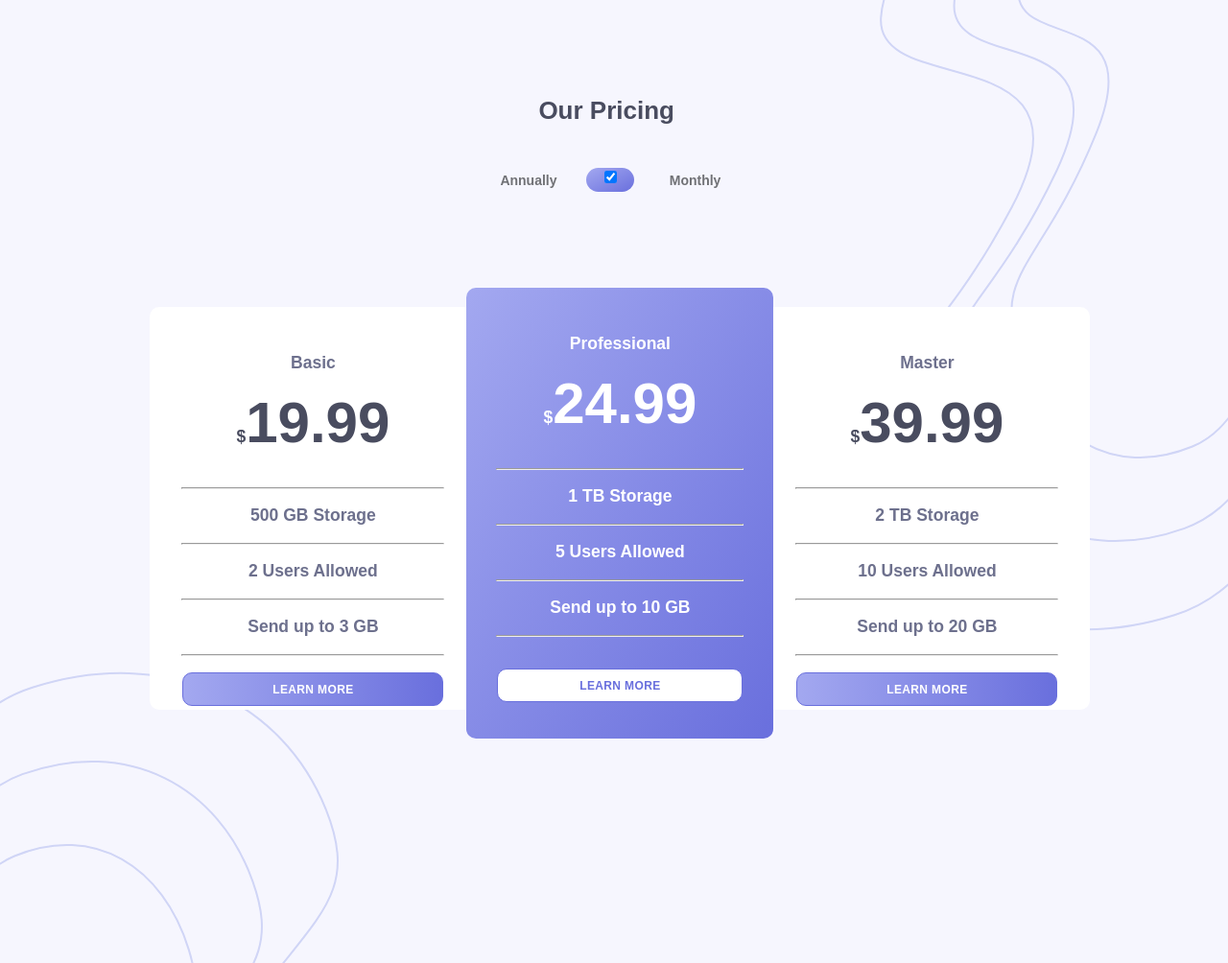
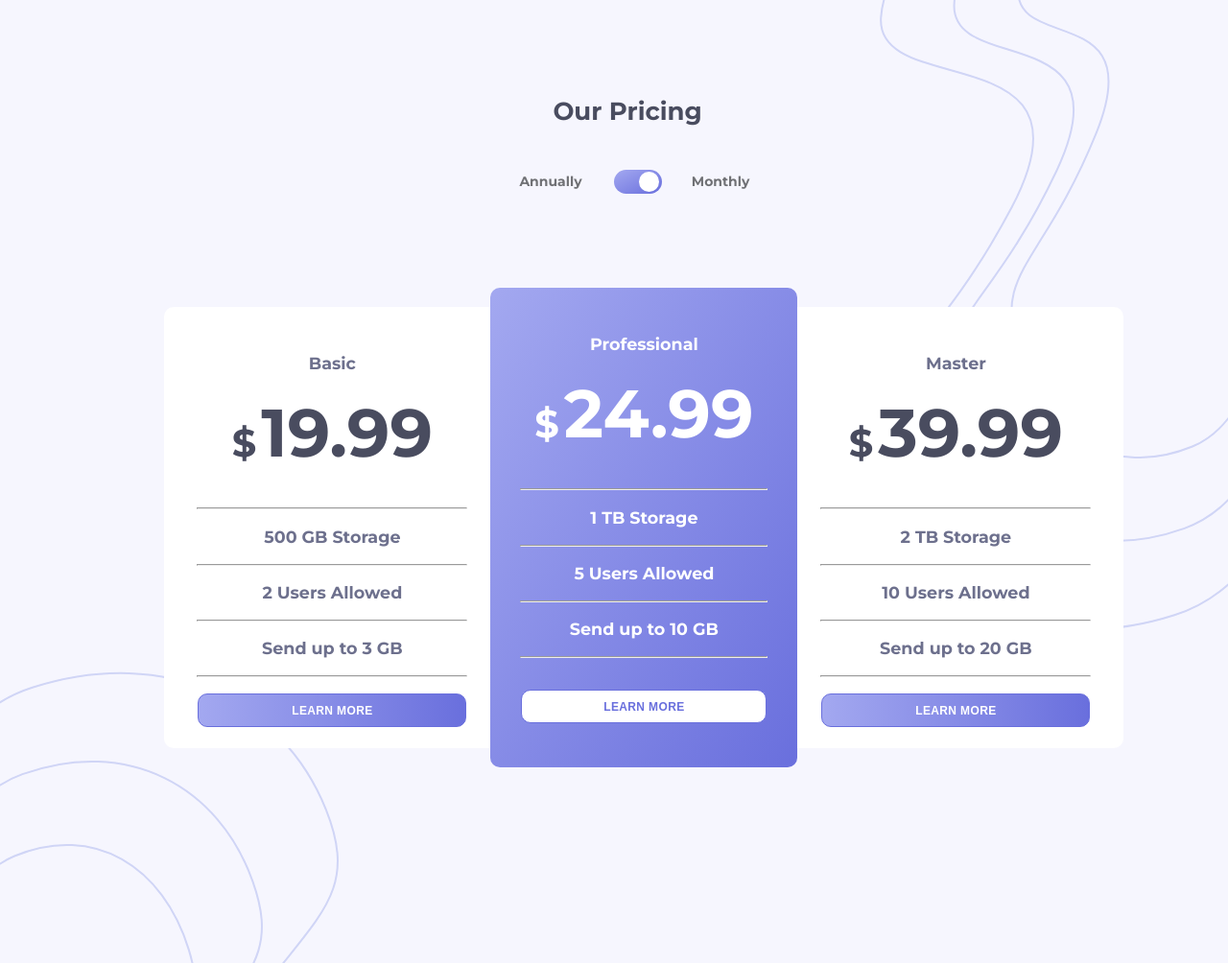
Before and after one commit to ColmanDevClub/week-2, a plain HTML site: page Toggle-Button/index.html in a window 1280 px wide. Shown: the whole page at 96% size. Drawn offline with Linux system fonts and the light colour scheme.

Commit message:
Toggle switch completed.

```diff
--- a/Toggle-Button/index.html
+++ b/Toggle-Button/index.html
@@ -15,23 +15,20 @@
     <img id="bottom-wave" src="./images/bg-bottom.svg" alt="bottom-wave">
 
     <!-- Professional plan box -->
-    <section id="boxes-container">
+    <main id="boxes-container">
       <section class="top-page">
-        <section class="top-flex">
+        <div class="top-flex">
           <h1 id="head-title">Our Pricing</h1>
           <!-- Toggle Switch -->
           <label id="switch-label-left">Annually</label>
-        <section class="switch">
+          <label class="switch">
             <input type="checkbox" checked id="toggle-one">
-          <label class="slider"></label>
-        </section>
-        <label id="switch-label-right">Monthly</label>
-        </section>
-      </section>
 
+            <section class="subscription-plans">
               <section id="main-blue-box">
                 <h3 class="white-text" id="box-header">Professional</h3>
-        <h1 class="white-text" id="box-price">$<span class="price-text">24.99</span></h1>
+                <h1 class="white-text" id="box-price"><span class="dollar-design-mid">$</span><span class="price-text prof-monthly">24.99</span>
+                <span class="price-text prof-annually">249.99</span></h1>
                 <hr>
                 <h3 class="white-text">1 TB Storage</h3>
                 <hr>
@@ -45,7 +42,8 @@
               <!-- Basic plan box -->
               <section class="side-box-design" id="left-box">
                 <h3 id="box-header">Basic</h3>
-        <h1 id="box-price" class="gray-text">$<span class="price-text">19.99</span></h1>
+                <h1 id="box-price" class="gray-text"><span class="dollar-design-sides">$</span><span class="price-text basic-monthly">19.99</span>
+                  <span class="price-text basic-annually">199.99</span></h1>
                 <hr>
                 <h3>500 GB Storage</h3>
                 <hr>
@@ -59,7 +57,8 @@
               <!-- Master plan box -->
               <section class="side-box-design" id="right-box">
                 <h3 id="box-header">Master</h3>
-        <h1 id="box-price" class="gray-text">$<span class="price-text">39.99</span></h1>
+                <h1 id="box-price" class="gray-text"><span class="dollar-design-sides">$</span><span class="price-text master-monthly">39.99</span>
+                  <span class="price-text master-annually">399.99</span></h1>
                 <hr>
                 <h3>2 TB Storage</h3>
                 <hr>
@@ -70,5 +69,10 @@
                 <button class="boxes-button">LEARN MORE</button>
               </section>
             </section>
+          </label>
+          <label id="switch-label-right">Monthly</label>
+        </div>
+      </section>
+    </main>
   </body>
 </html>
--- a/Toggle-Button/style/style.css
+++ b/Toggle-Button/style/style.css
@@ -1,9 +1,4 @@
-
-
-@media screen and (max-width:375) {
-
-}
-@import url('https://fonts.googleapis.com/css2?family=Montserrat:wght@100&family=Raleway:wght@100&display=swap');
+@import url('https://fonts.googleapis.com/css2?family=Montserrat:wght@100;600;700&family=Raleway:wght@100&display=swap');
 body{
     display:flex;
     position:relative;
@@ -30,7 +25,7 @@ hr{
 }
 
 .price-text{
-    font-size:60px;
+    font-size:70px;
 }
 
 h3{
@@ -57,6 +52,20 @@ h3{
 
 }
 
+.dollar-design-sides{
+    font-size:40px;
+}
+
+.dollar-design-mid{
+    font-size:40px;
+    padding-right:5px;
+}
+
+.dollar-design-sides{
+    font-size:40px;
+    padding-right:5px;
+}
+
 .top-flex{
     display:flex;
     position:relative;
@@ -72,12 +81,13 @@ h3{
 
 .side-box-design{
     position:absolute;
-    width:340px;
+    width:350px;
     top:20px;
     border-radius:10px;
-    height:420px;
+    height:460px;
     z-index: 1;
     background-color: #fff;
+    margin-top:200px;
 }
 
 #right-box{
@@ -85,7 +95,7 @@ h3{
 }
 
 #left-box{
-    left:-330px;
+    left:-340px;
 }
 
 .boxes-button{
@@ -100,6 +110,7 @@ h3{
     font-weight:bold;
     letter-spacing: 0.03em;
     margin-top:10px;
+    cursor:pointer;
 }
 
 .mid-button{
@@ -113,42 +124,37 @@ h3{
     font-size:12px;
     font-weight:bold;
     letter-spacing: 0.03em;
+    cursor:pointer;
 }
 
 #main-blue-box{
     border-radius:10px;
     width:320px;
-    height:470px;
+    height:500px;
     background-image: linear-gradient(to bottom right, hsl(236, 72%, 79%), hsl(237, 63%, 64%));
     position:absolute;
     z-index:2;
+    top:200px;
 }
 
 #head-title{
     position:absolute;
     font-size:26px;
     top:0px;
-    left:50px;
+    left:65px;
     padding:0;
     margin:0;
     color:hsl(232, 13%, 33%);
 }
 
-.switch{
-    position:absolute;
-    display:inline-block;
-    width:50px;
-    left:100px;
-    top:75px;
-    height:25px;
-    background-image:linear-gradient(to bottom right, hsl(236, 72%, 79%), hsl(237, 63%, 64%));
-    border-radius:34px;
-}
-
 .slider{
     position:absolute;
     cursor:pointer;
-    background-color: black;
+    background-color: #FFF;
+    width:21px;
+    height:21px;
+    left:25px;
+    top:2px;
     transition:.4s;
     border-radius:34px;
 
@@ -158,7 +164,7 @@ h3{
     position:absolute;
     font-size:14px;
     color:hsl(228, 2%, 45%);
-    left:10px;
+    left:30px;
     top:80px;
 }
 
@@ -166,7 +172,7 @@ h3{
     position:absolute;
     font-size:14px;
     color:hsl(228, 2%, 45%);
-    right:10px;
+    right:-20px;
     top:80px;
 }
 
@@ -177,3 +183,113 @@ h3{
 #box-price{
     padding-bottom:15px;
 }
+
+.prof-annually{
+    display:none;
+}
+
+.basic-annually{
+    display:none;
+}
+
+.master-annually{
+    display:none;
+}
+
+.switch input[type="checkbox"]{
+    -webkit-appearance: none;
+    position:relative;
+
+}
+
+.switch input[type="checkbox"]::after{
+    content:"";
+    display:block;
+    position:absolute;
+    width: 1rem;
+    height:0.5rem;
+    width:50px;
+    left:125px;
+    top:65px;
+    height:25px;
+    background-image:linear-gradient(to bottom right, hsl(236, 72%, 79%), hsl(237, 63%, 64%));
+    border-radius:34px;
+}
+
+.switch input[type="checkbox"]::before{
+    content:"";
+    display:block;
+    position:absolute;
+    left:102px;
+    top:67px;
+    width:21px;
+    height:21px;
+    background-color:#fff;
+    border-radius:34px;
+    z-index:1;
+    cursor:pointer;
+    transition: .4s;
+}
+
+.subscription-plans{
+    margin-top:200px;
+    pointer-events:none;
+}
+
+.switch input[type="checkbox"]:checked::before{
+    left:151px;
+}
+
+.switch input[type="checkbox"]:not(:checked)::before{
+    left:128px;
+}
+/* professional button effect */
+.top-page .top-flex input[type="checkbox"]:checked + .subscription-plans #main-blue-box .prof-monthly {
+    display: inline-block;
+}
+
+.top-page .top-flex input[type="checkbox"]:checked + .subscription-plans #main-blue-box .prof-annually {
+    display: none;
+}
+
+.top-page .top-flex input[type="checkbox"]:not(:checked) + .subscription-plans #main-blue-box .prof-monthly {
+    display: none;
+}
+
+.top-page .top-flex input[type="checkbox"]:not(:checked) + .subscription-plans #main-blue-box .prof-annually {
+    display: inline-block;
+}
+
+/* professional button effect */
+.top-page .top-flex input[type="checkbox"]:checked + .subscription-plans #left-box .basic-monthly {
+    display: inline-block;
+}
+
+.top-page .top-flex input[type="checkbox"]:checked + .subscription-plans #left-box .basic-annually {
+    display: none;
+}
+
+.top-page .top-flex input[type="checkbox"]:not(:checked) + .subscription-plans #left-box .basic-monthly {
+    display: none;
+}
+
+.top-page .top-flex input[type="checkbox"]:not(:checked) + .subscription-plans #left-box .basic-annually {
+    display: inline-block;
+}
+
+/* professional button effect */
+.top-page .top-flex input[type="checkbox"]:checked + .subscription-plans #right-box .master-monthly {
+    display: inline-block;
+}
+
+.top-page .top-flex input[type="checkbox"]:checked + .subscription-plans #right-box .master-annually {
+    display: none;
+}
+
+.top-page .top-flex input[type="checkbox"]:not(:checked) + .subscription-plans #right-box .master-monthly {
+    display: none;
+}
+
+.top-page .top-flex input[type="checkbox"]:not(:checked) + .subscription-plans #right-box .master-annually {
+    display: inline-block;
+}
```
Lines whose indentation alone changed are shown as unchanged.
